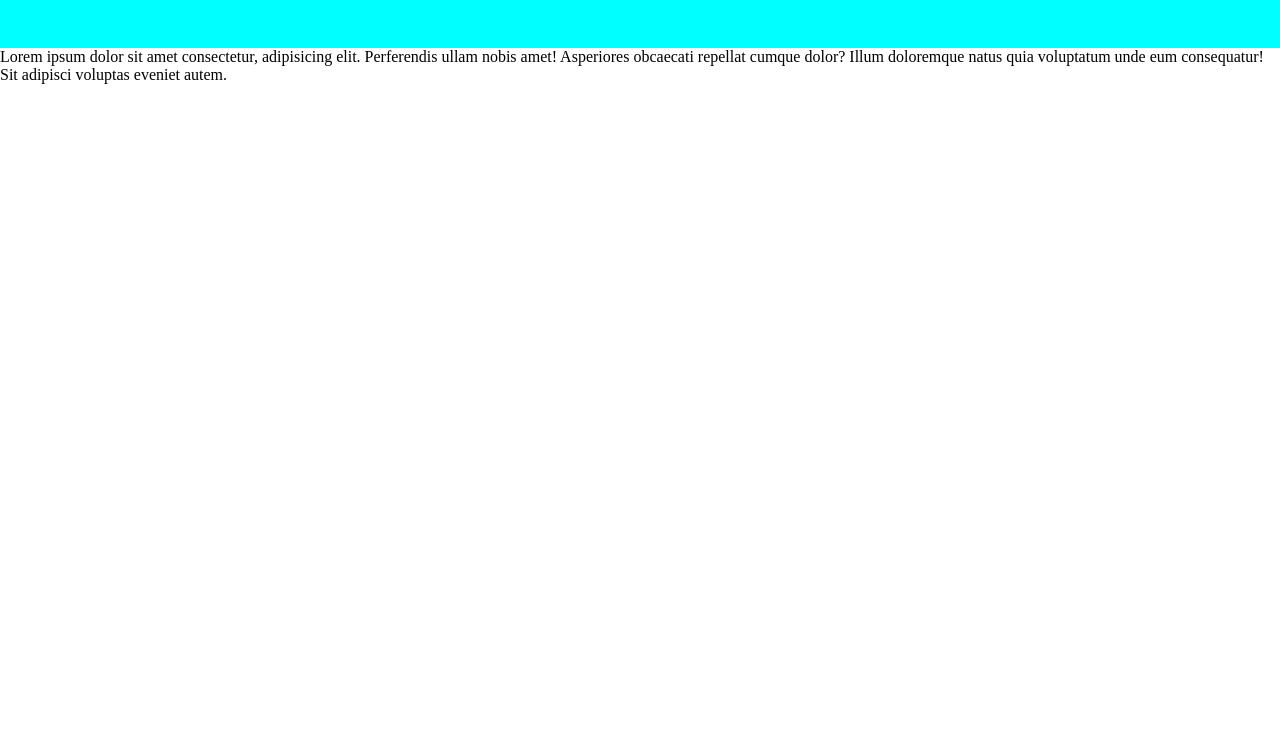
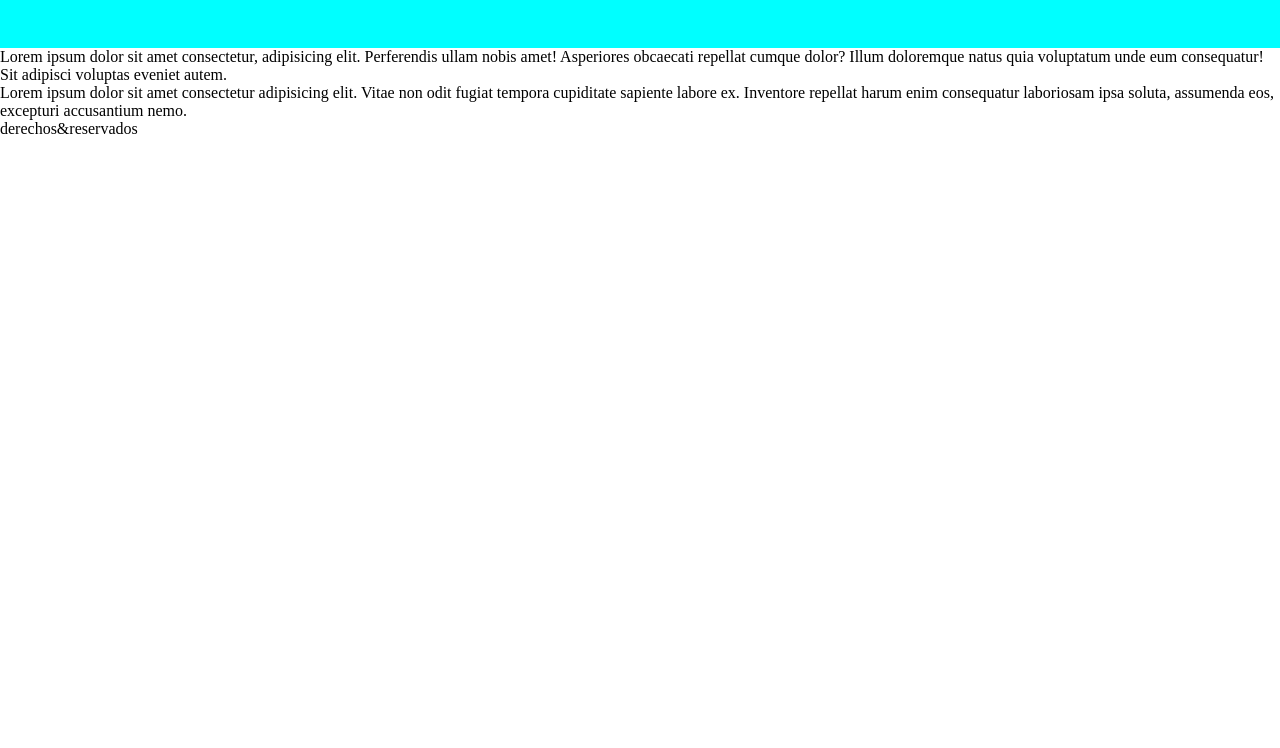
Before and after one commit to JorgeDiNatali/prueba1git, a plain HTML site: page index.html in a window 1280 px wide. Shown: the part 52-800 px from the top of the page. Drawn offline with Linux system fonts and the light colour scheme.

Commit message:
unif con rama2

```diff
--- a/index.html
+++ b/index.html
@@ -14,5 +14,12 @@
 
     <p>Lorem ipsum dolor sit amet consectetur, adipisicing elit. Perferendis ullam nobis amet! Asperiores obcaecati repellat cumque dolor? Illum doloremque natus quia voluptatum unde eum consequatur! Sit adipisci voluptas eveniet autem.</p>
 
+    <section>
+        <p>Lorem ipsum dolor sit amet consectetur adipisicing elit. Vitae non odit fugiat tempora cupiditate sapiente labore ex. Inventore repellat harum enim consequatur laboriosam ipsa soluta, assumenda eos, excepturi accusantium nemo.</p>
+
+    </section>
+    <footer>
+        derechos&reservados
+    </footer>
 </body>
 </html>
```
